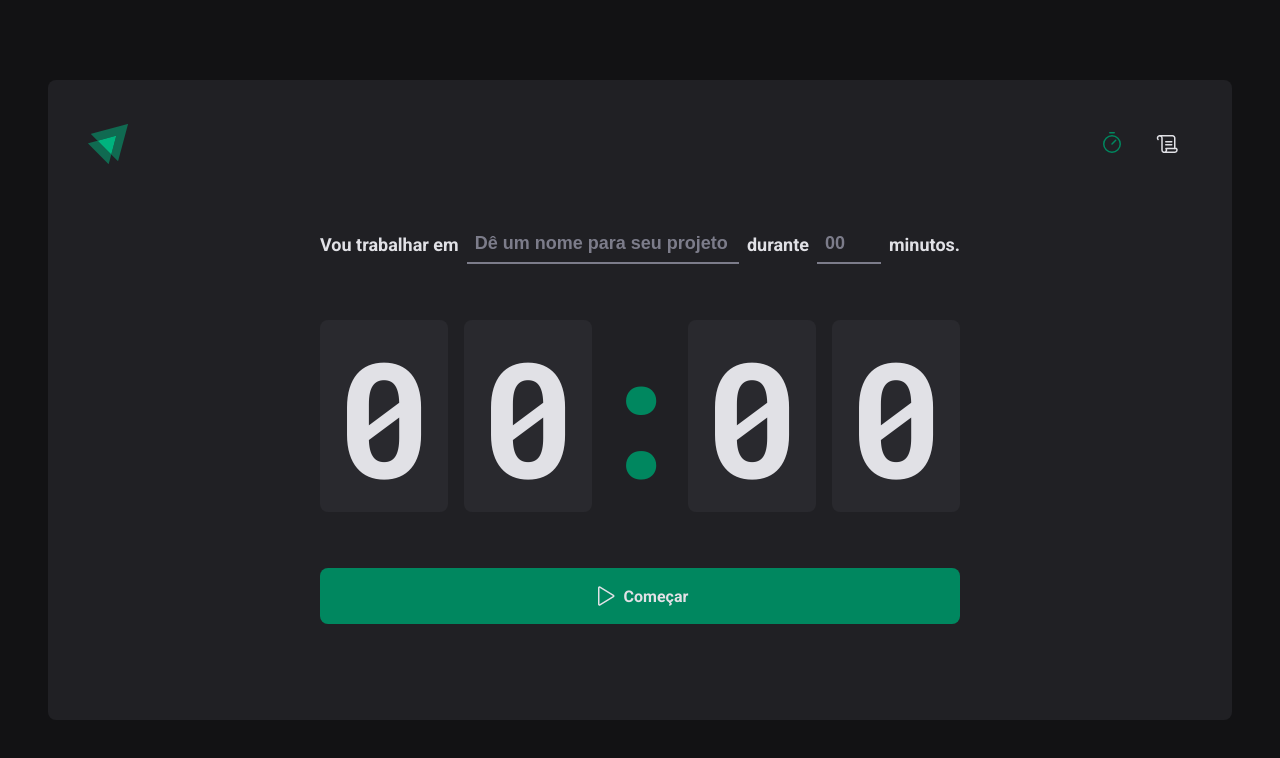
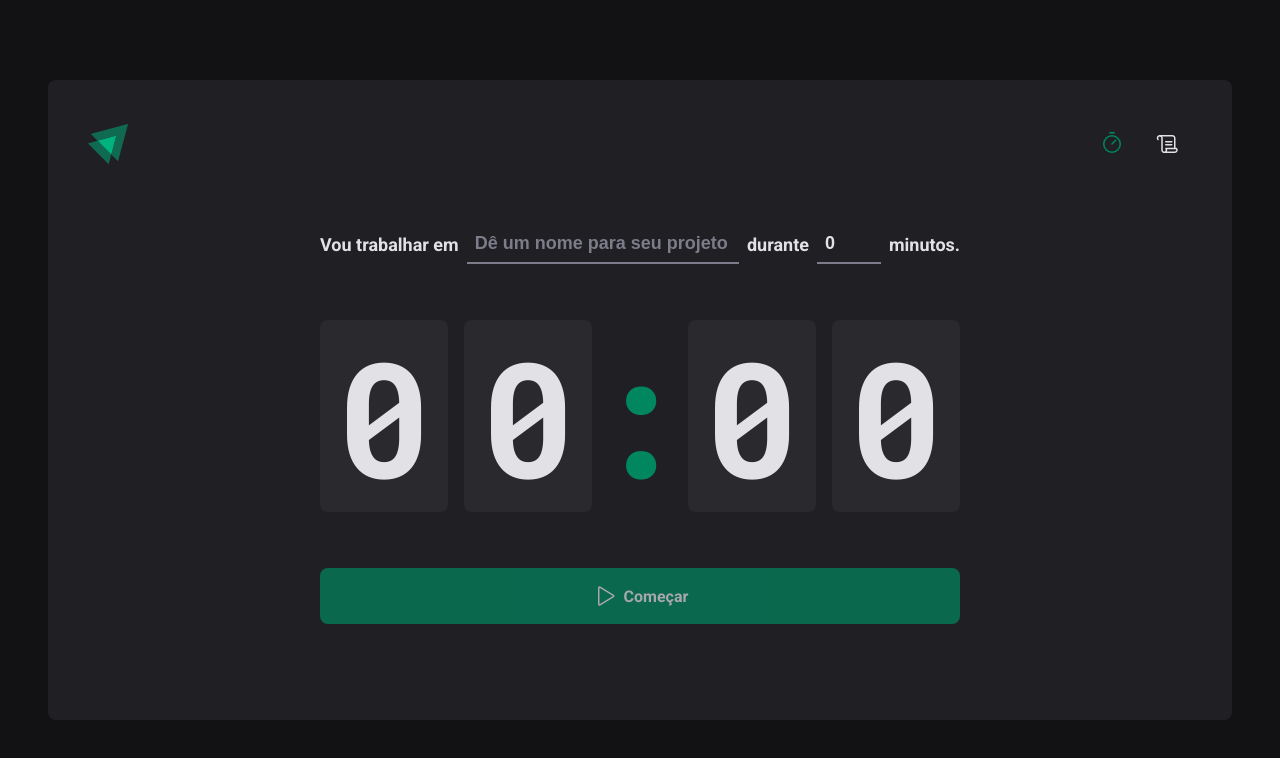
Before and after one commit to luiz21goncalves/ignite-timer, a React (Vite) app: page / in a window 1280 px wide. Shown: the top 758 px of the page. Built offline with nearby package versions, Linux system fonts and the light colour scheme.

Commit message:
chore: add form validation

```diff
--- a/src/pages/Home/index.tsx
+++ b/src/pages/Home/index.tsx
@@ -1,11 +1,40 @@
 import { Play } from 'phosphor-react'
+import { useForm } from 'react-hook-form'
+import { zodResolver } from '@hookform/resolvers/zod'
+import * as zod from 'zod'
 
 import * as S from './styles'
 
+const newCycleFormValidationSchema = zod.object({
+  task: zod.string().min(1, 'Informe a tarefa'),
+  minutesAmount: zod
+    .number()
+    .min(5, 'O ciclo precisa ser no mínimo de 5 minutos')
+    .max(60, 'O ciclo precisa ser no máximo de 60 minutos'),
+})
+
+type NewCycleFormData = zod.infer<typeof newCycleFormValidationSchema>
+
 export function Home() {
+  const { handleSubmit, register, watch, reset } = useForm<NewCycleFormData>({
+    resolver: zodResolver(newCycleFormValidationSchema),
+    defaultValues: {
+      task: '',
+      minutesAmount: 0,
+    },
+  })
+
+  function handleCreateNewCycle(data: NewCycleFormData) {
+    console.log({ data })
+    reset()
+  }
+
+  const task = watch('task')
+  const isSubmitDisabled = !task
+
   return (
     <S.HomeContainer>
-      <form>
+      <form onSubmit={handleSubmit(handleCreateNewCycle)}>
         <S.FormContainer>
           <label htmlFor="task">Vou trabalhar em</label>
           <S.TaskInput
@@ -13,6 +42,7 @@ export function Home() {
             type="text"
             placeholder="Dê um nome para seu projeto"
             list="task-suggestions"
+            {...register('task')}
           />
 
           <datalist id="task-suggestions">
@@ -28,6 +58,7 @@ export function Home() {
             step={5}
             min={5}
             max={60}
+            {...register('minutesAmount', { valueAsNumber: true })}
           />
 
           <span>minutos.</span>
@@ -41,7 +72,7 @@ export function Home() {
           <span>0</span>
         </S.CountdownContainer>
 
-        <S.StartCountdownButton type="submit">
+        <S.StartCountdownButton type="submit" disabled={isSubmitDisabled}>
           <Play size={24} />
           Começar
         </S.StartCountdownButton>
```
